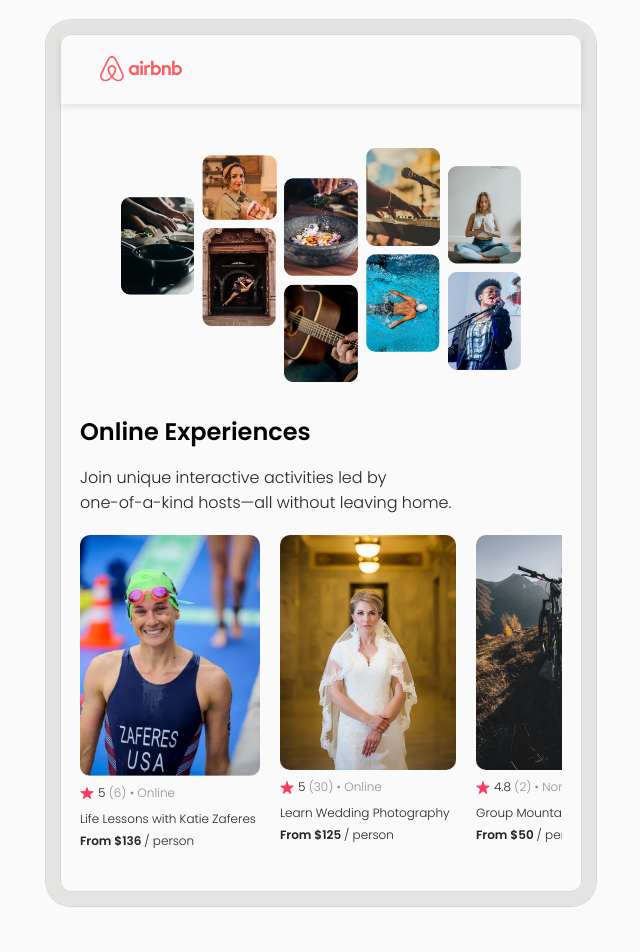
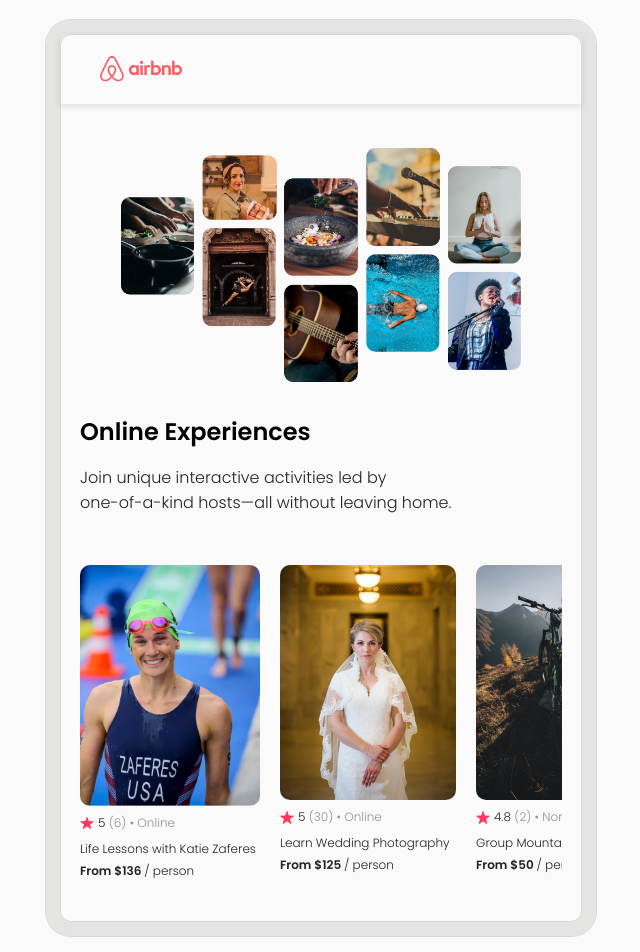
Before and after one commit to cosminmoldovan/airbnb-experiences, a React (Create React App) app: page / in a window 1280 px wide. Shown: the top 952 px of the page, without its empty margins (319-959 px from the left). Before the commit the page ends 926 px from the top, so only its background shows below. Built offline with nearby package versions, Linux system fonts and the light colour scheme.

Commit message:
add key prop

```diff
--- a/src/App.css
+++ b/src/App.css
@@ -53,7 +53,7 @@ section{
 }
 .cards-list{
   padding: 0 0 8px 0;
-  margin: 0 20px;
+  margin: 30px 20px 0 20px;
   display: flex;
   flex-wrap: nowrap;
   gap:20px;
--- a/src/App.js
+++ b/src/App.js
@@ -7,6 +7,7 @@ import data from './data'
 function App() {
   const cards = data.map(card=>{
     return ( <Card
+      key={card.id}
       img={`./card-images/${card.coverImg}`}
       rating={card.stats.rating}
       reviewCount={card.stats.reviewCount}
```
